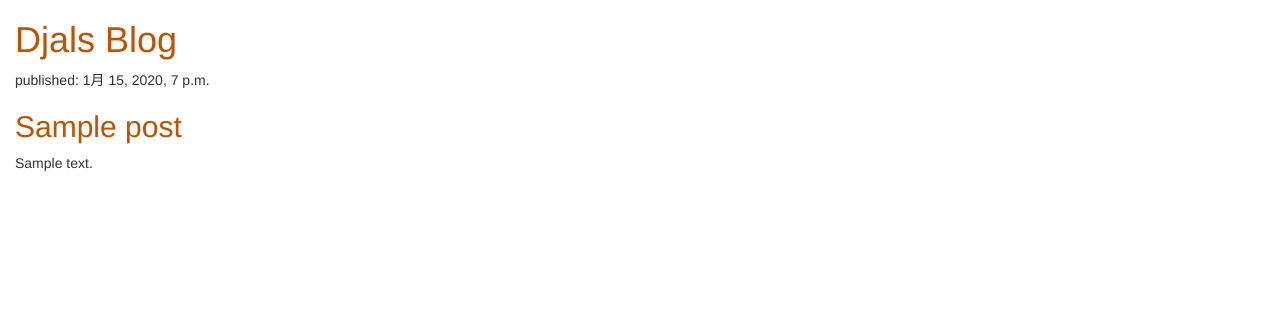
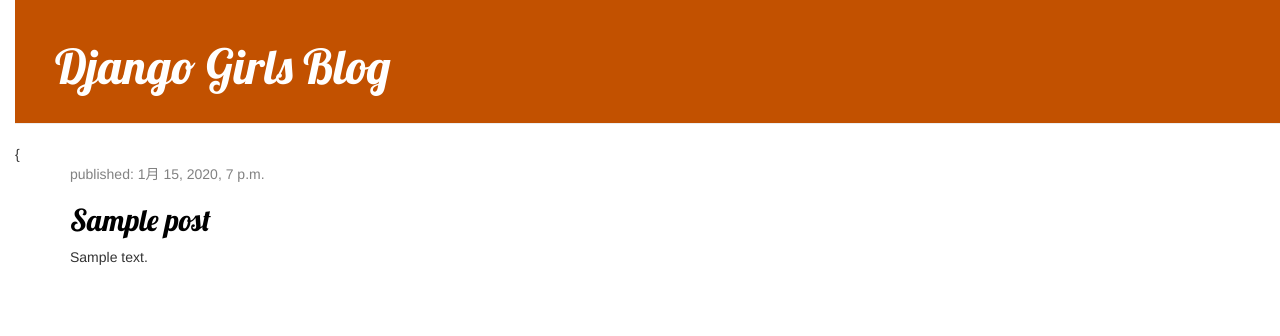
Before and after one commit to augustus310/my-first-blog, a Django app: page / in a window 1280 px wide. Shown: the top 336 px of the page. Run offline with Django 3.2, Linux system fonts and the light colour scheme; tables that the repository leaves empty hold one stand-in row (values such as "Sample post"); some libraries are stand-ins or nearby versions.

Commit message:
Modified templates to display posts from data3

```diff
--- a/blog/static/css/blog.css
+++ b/blog/static/css/blog.css
@@ -1,7 +1,58 @@
-h1 a, h2 a {
-    color: #C25100;
-}
+
 
 body {
     padding-left: 15px;
 }
+
+h1 a, h2 a {
+    color: #C25100;
+    font-family: 'Lobster';
+}
+
+
+.page-header {
+    background-color: #C25100;
+    margin-top: 0;
+    padding: 20px 20px 20px 40px;
+}
+
+.page-header h1, .page-header h1 a, .page-header h1 a:visited, .page-header h1 a:active {
+    color: #ffffff;
+    font-size: 36pt;
+    text-decoration: none;
+}
+
+.content {
+    margin-left: 40px;
+}
+
+h1, h2, h3, h4 {
+    font-family: 'Lobster', cursive;
+}
+
+.date {
+    color: #828282;
+}
+
+.save {
+    float: right;
+}
+
+.post-form textarea, .post-form input {
+    width: 100%;
+}
+
+.top-menu, .top-menu:hover, .top-menu:visited {
+    color: #ffffff;
+    float: right;
+    font-size: 26pt;
+    margin-right: 20px;
+}
+
+.post {
+    margin-bottom: 70px;
+}
+
+.post h2 a, .post h2 a:visited {
+    color: #000000;
+}
--- a/blog/templates/blog/post_list.html
+++ b/blog/templates/blog/post_list.html
@@ -5,19 +5,27 @@
         <link rel="stylesheet" href="//maxcdn.bootstrapcdn.com/bootstrap/3.2.0/css/bootstrap.min.css">
         <link rel="stylesheet" href="//maxcdn.bootstrapcdn.com/bootstrap/3.2.0/css/bootstrap-theme.min.css">
         <link rel="stylesheet" href="{% static 'css/blog.css' %}">
+        <link href="//fonts.googleapis.com/css?family=Lobster&subset=latin,latin-ext" rel="stylesheet" type="text/css">
     </head>
     <body>
-        <div>
-            <h1><a href="/">Djals Blog</a></h1>
+        <div class="page-header">
+            <h1><a href="/">Django Girls Blog</a></h1>
         </div>
 
-        {% for post in posts %}
-            <div>
-                <p>published: {{ post.published_date }}</p>
-                <h2><a href="">{{ post.title }}</a></h2>
-                <p>{{ post.text|linebreaksbr }}</p>
+        {<div class="content container">
+            <div class="row">
+                <div class="col-md-8">
+                    {% for post in posts %}
+                        <div class="post">
+                            <div class="date">
+                                <p>published: {{ post.published_date }}</p>
+                            </div>
+                            <h2><a href="">{{ post.title }}</a></h2>
+                            <p>{{ post.text|linebreaksbr }}</p>
+                        </div>
+                    {% endfor %}
+                </div>
             </div>
-
-        {% endfor %}
+        </div>
     </body>
 </html>
```
